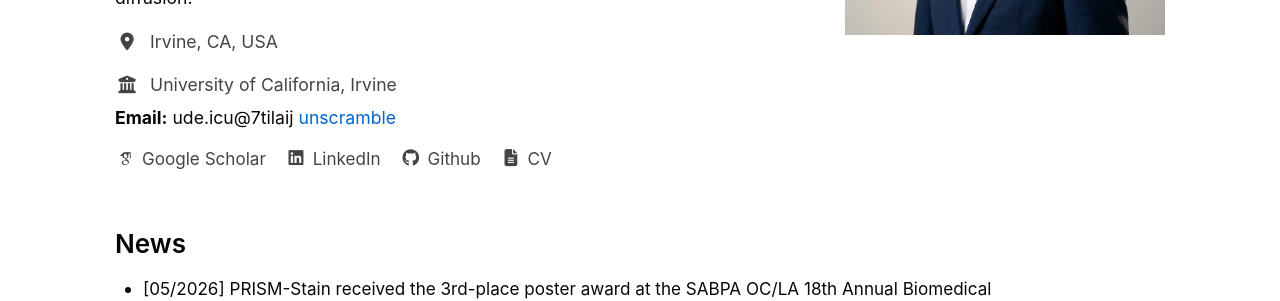
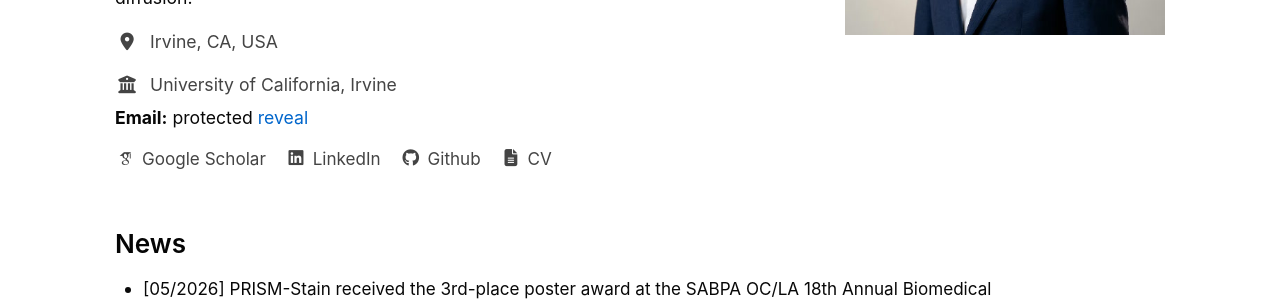
Before and after one commit to JaylenTang/jaylentang.github.io, a Jekyll site: the page built from _pages/about.md, in a window 1280 px wide. Shown: the part 314-615 px from the top of the page. Built offline with Jekyll 4.4.1, drawn with Linux system fonts in a browser that asks for light colours; some web fonts are replaced; some of the changed lines change nothing that is shown.

Commit message:
strengthen email obfuscation

```diff
--- a/_pages/about.md
+++ b/_pages/about.md
@@ -29,8 +29,8 @@ redirect_from:
 
       <p class="roger-email">
         <strong>Email:</strong>
-        <span id="email" data-scrambled="ude.icu@7tilaij">ude.icu@7tilaij</span>
-        <button class="email-unscramble" type="button" data-unscramble-email>unscramble</button>
+        <span id="email">protected</span>
+        <button class="email-unscramble" type="button" data-unscramble-email>reveal</button>
       </p>
 
       <nav class="roger-profile-links" aria-label="Profile links">
@@ -116,8 +116,11 @@ redirect_from:
 
     if (emailTarget && emailButton) {
       emailButton.addEventListener("click", function () {
-        var scrambled = emailTarget.getAttribute("data-scrambled") || "";
-        var email = scrambled.split("").reverse().join("");
+        var encoded = [125, 46, 109, 55, 79, 99, 112, 76, 46, 69, 126, 105, 105, 63, 83];
+        var key = [23, 71, 12, 91, 38];
+        var email = encoded.map(function (value, index) {
+          return String.fromCharCode(value ^ key[index % key.length]);
+        }).join("");
         var link = document.createElement("a");
         link.href = "mailto:" + email;
         link.textContent = email;
```
